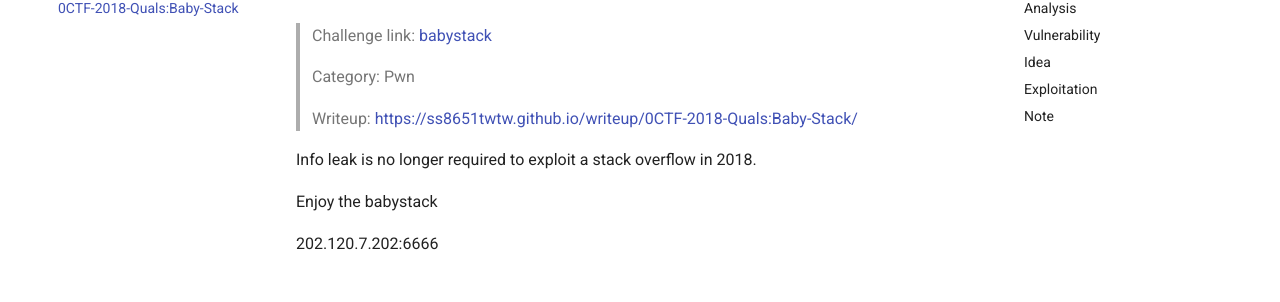
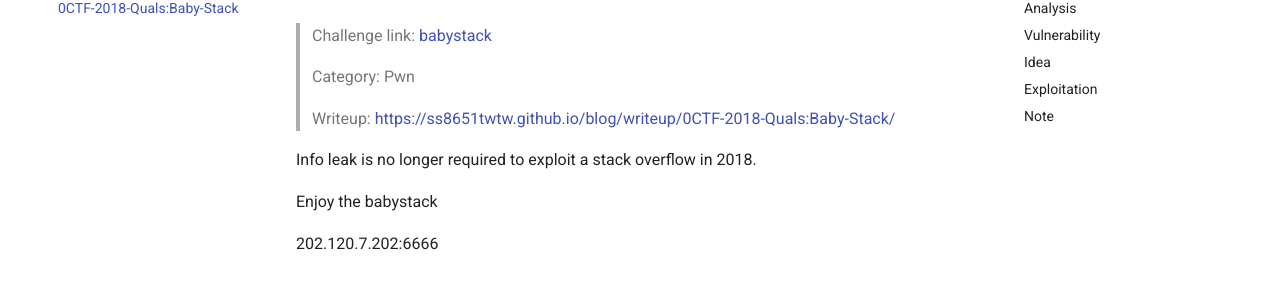
Before and after one commit to ss8651twtw/blog, an MkDocs documentation site: the page built from docs/writeup/0CTF-2018-Quals:Baby-Stack.md, in a window 1280 px wide and 900 px high. Shown: the part 205-507 px from the top of the window. Built offline with MkDocs 1.6.1 and Material for MkDocs 9.7.7, drawn with Linux system fonts in a browser that asks for light colours; comment, search, counter and statistics services are not loaded; old or Windows-style settings are respelled for this version of MkDocs; some of the changed lines change nothing that is shown.

Commit message:
Fix writeup url

```diff
--- a/docs/writeup/0CTF-2018-Quals:Baby-Stack.md
+++ b/docs/writeup/0CTF-2018-Quals:Baby-Stack.md
@@ -4,7 +4,7 @@
 >
 > Category: Pwn
 >
-> Writeup: https://ss8651twtw.github.io/writeup/0CTF-2018-Quals:Baby-Stack/
+> Writeup: https://ss8651twtw.github.io/blog/writeup/0CTF-2018-Quals:Baby-Stack/
 >
 
 Info leak is no longer required to exploit a stack overflow in 2018.
```
